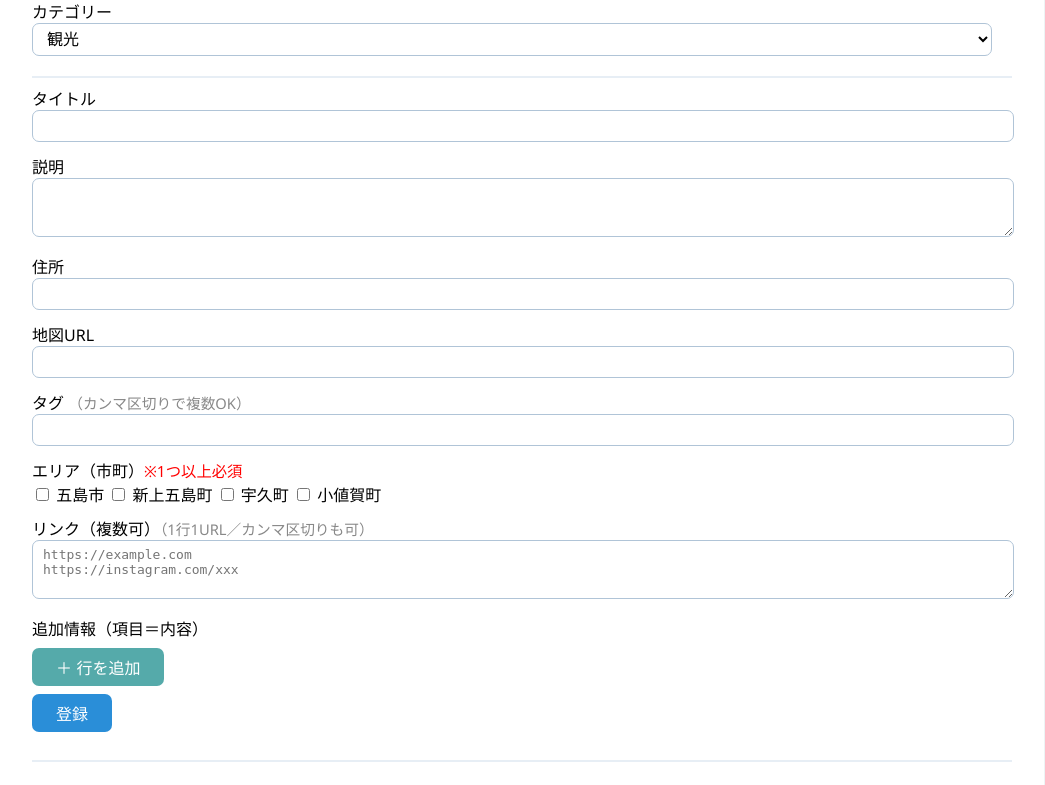
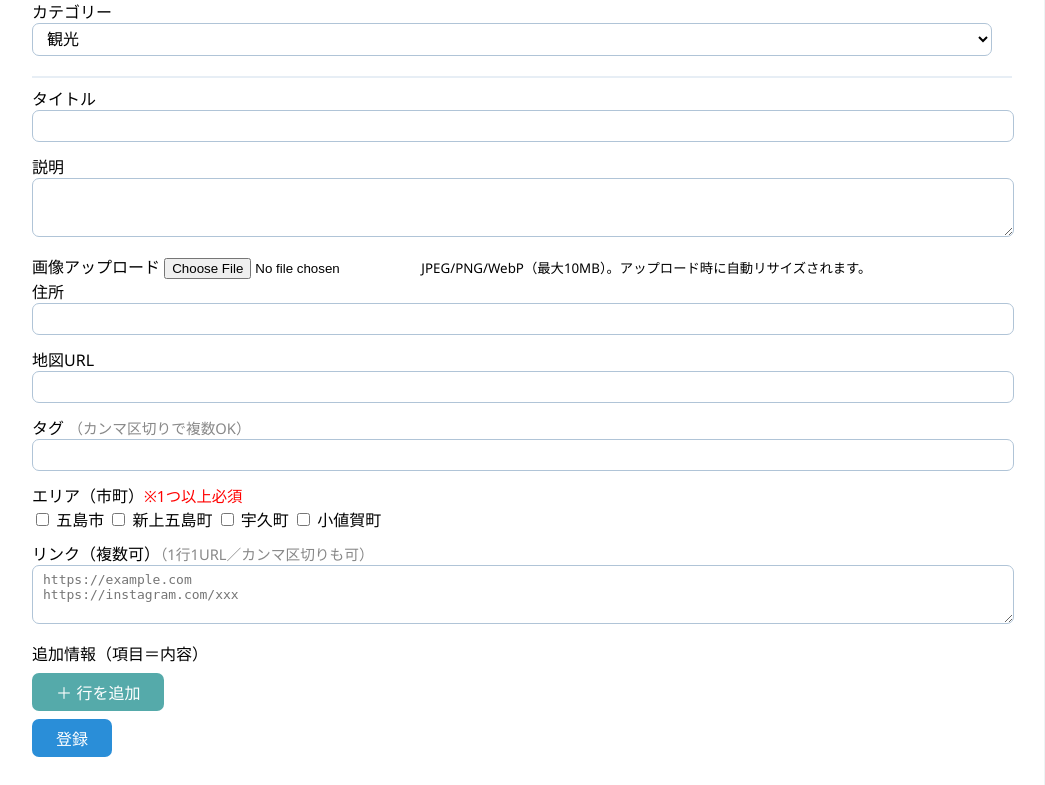
Before and after one commit to fullygoto/kankouai, a Flask app: page /admin/entry in a window 1280 px wide. Shown: the part 241-1026 px from the top of the page, without its empty margins (118-1163 px from the left). Run offline with Flask 3, Linux system fonts and the light colour scheme; the visitor is signed in with stand-in values (Sample User, id 1).

Commit message:
Add files via upload

```diff
--- a/templates/admin_entry.html
+++ b/templates/admin_entry.html
@@ -280,7 +280,7 @@
                           else (entry_edit.areas.split(',') if entry_edit and entry_edit.areas else [])) %}
 
     <!-- ===== 登録フォーム ===== -->
-    <form method="post" id="entry_form" style="margin-bottom:28px;" onsubmit="return validateAreas('entry_form')">
+    <form method="post" action="{{ url_for('admin_entry') }}" enctype="multipart/form-data" id="entry_form" style="margin-bottom:28px;" onsubmit="return validateAreas('entry_form')">
         {% if edit_id %}
         <input type="hidden" name="edit_id" value="{{ edit_id }}">
         {% endif %}
@@ -299,6 +299,34 @@
             <input type="text" name="title" value="{{ entry_edit.title if entry_edit else '' }}" required><br>
             <label>説明</label><br>
             <textarea name="desc" rows="3" required>{{ entry_edit.desc if entry_edit else '' }}</textarea><br>
+            <!-- 画像アップロード（観光地） -->
+            <div class="mb-3">
+              <label for="image_file_t" class="form-label">画像アップロード</label>
+              <input
+                type="file"
+                class="form-control"
+                id="image_file_t"
+                name="image_file"
+                accept="image/*"
+              >
+              {% if entry_edit and (entry_edit.image_file or entry_edit.image) %}
+                <div class="mt-2">
+                  <div>現在の画像:</div>
+                  <img
+                    src="{{ safe_url_for('serve_image', filename=(entry_edit.image_file or entry_edit.image)) }}"
+                    alt="現在の画像"
+                    style="max-width: 240px; height: auto; border: 1px solid #ccc; border-radius: 4px;"
+                  >
+                  <div class="form-check mt-2">
+                    <input class="form-check-input" type="checkbox" id="image_delete_t" name="image_delete" value="1">
+                    <label class="form-check-label" for="image_delete_t">この画像を削除する</label>
+                  </div>
+                </div>
+              {% endif %}
+              <small class="text-muted d-block mt-1">
+                JPEG/PNG/WebP（最大10MB）。アップロード時に自動リサイズされます。
+              </small>
+            </div>
             <label>住所</label><br>
             <input type="text" name="address" value="{{ entry_edit.address if entry_edit else '' }}"><br>
             <label>地図URL</label><br>
@@ -352,6 +380,34 @@ https://instagram.com/xxx">
             <input type="text" name="title" value="{{ entry_edit.title if entry_edit else '' }}" required><br>
             <label>説明</label><br>
             <textarea name="desc" rows="3" required>{{ entry_edit.desc if entry_edit else '' }}</textarea><br>
+            <!-- 画像アップロード（店舗） -->
+            <div class="mb-3">
+              <label for="image_file_s" class="form-label">画像アップロード</label>
+              <input
+                type="file"
+                class="form-control"
+                id="image_file_s"
+                name="image_file"
+                accept="image/*"
+              >
+              {% if entry_edit and (entry_edit.image_file or entry_edit.image) %}
+                <div class="mt-2">
+                  <div>現在の画像:</div>
+                  <img
+                    src="{{ safe_url_for('serve_image', filename=(entry_edit.image_file or entry_edit.image)) }}"
+                    alt="現在の画像"
+                    style="max-width: 240px; height: auto; border: 1px solid #ccc; border-radius: 4px;"
+                  >
+                  <div class="form-check mt-2">
+                    <input class="form-check-input" type="checkbox" id="image_delete_s" name="image_delete" value="1">
+                    <label class="form-check-label" for="image_delete_s">この画像を削除する</label>
+                  </div>
+                </div>
+              {% endif %}
+              <small class="text-muted d-block mt-1">
+                JPEG/PNG/WebP（最大10MB）。アップロード時に自動リサイズされます。
+              </small>
+            </div>
             <label>住所</label><br>
             <input type="text" name="address" value="{{ entry_edit.address if entry_edit else '' }}"><br>
             <label>電話番号</label><br>
```
